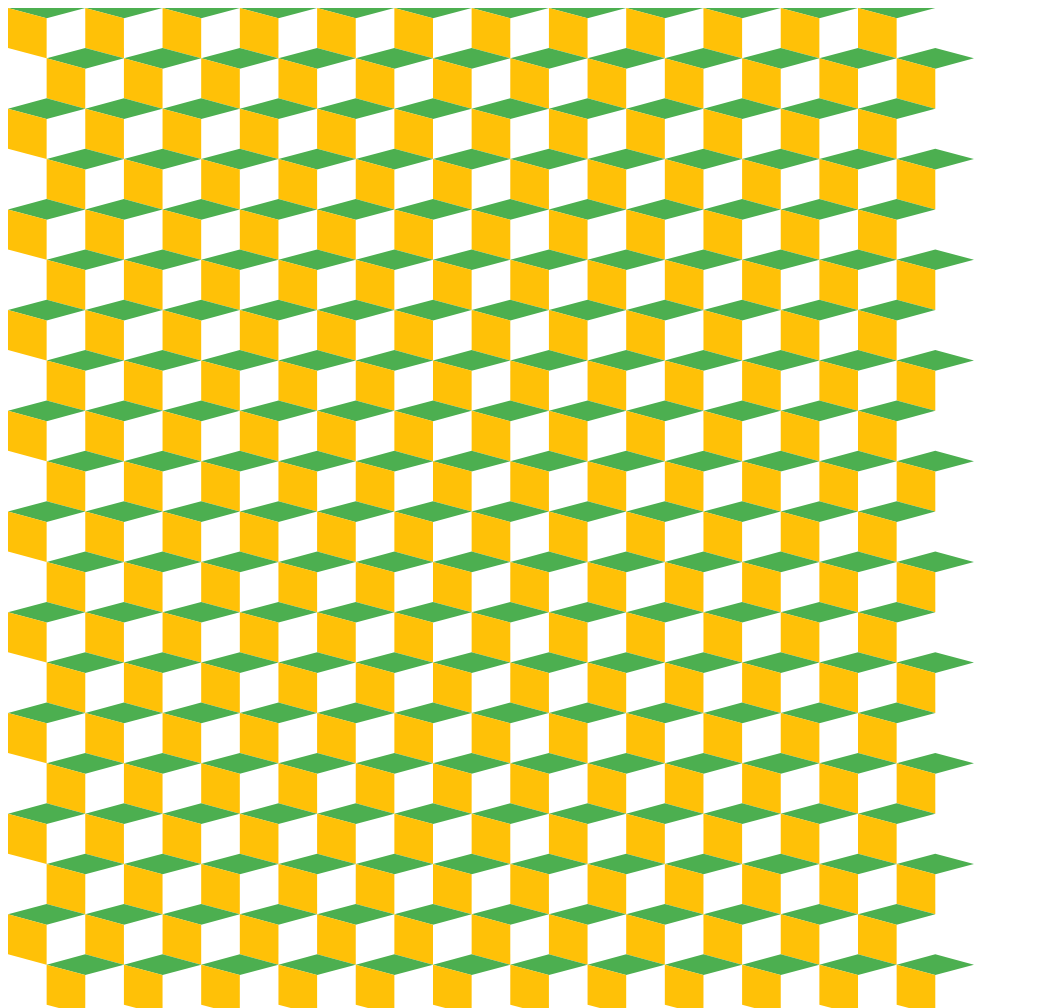
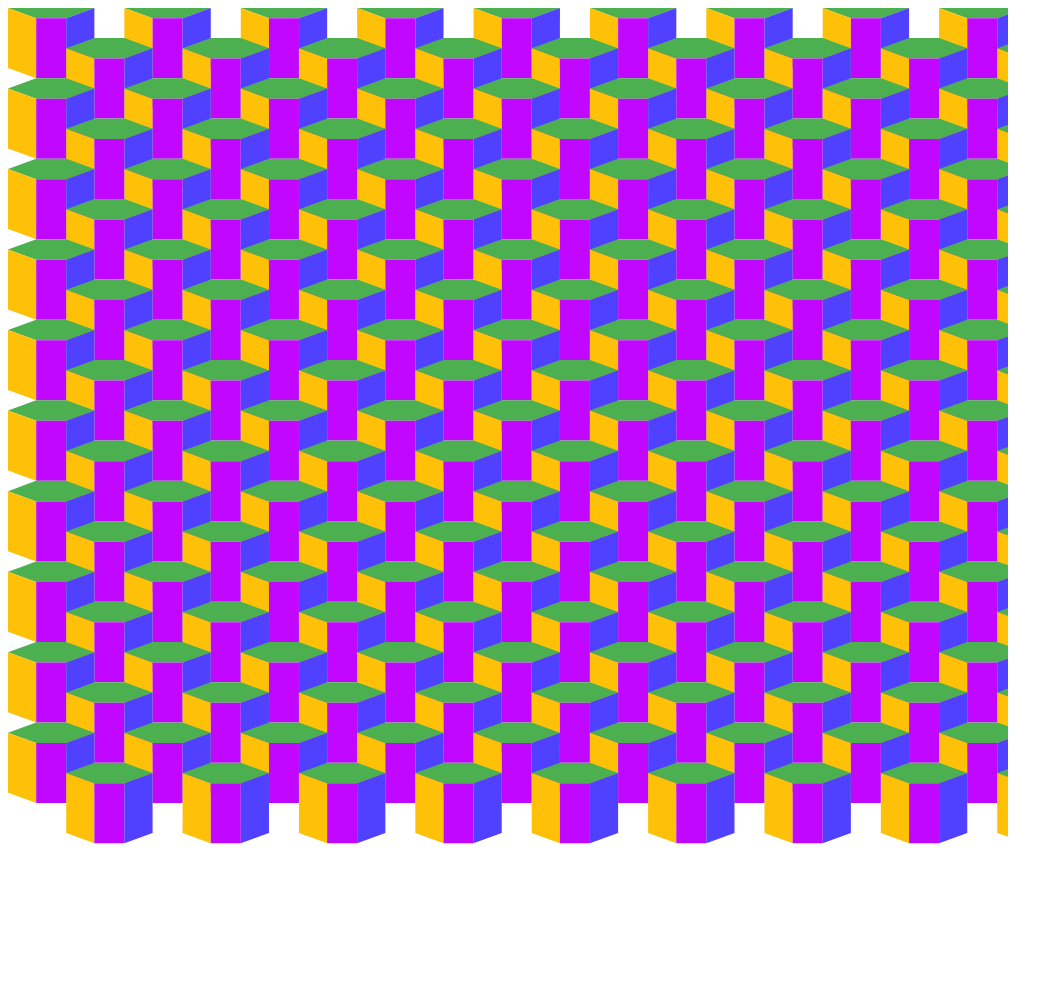
Before and after one commit to gilgame-tencho/fucle, a website: page static/base/hexagon.html in a window 1280 px wide. Shown: the whole page, without its empty margins (0-1063 px from the left). Drawn offline with Linux system fonts and the light colour scheme.

Commit message:
add hexagon

```diff
--- a/static/base/hexagon.html
+++ b/static/base/hexagon.html
@@ -11,12 +11,14 @@ const canvas = document.getElementById('canvas');
 const ctx = canvas.getContext('2d');
 
 // 辺の長さ
-const side = 40;
+const side = 30;
 
 //ひし形プロパティ
 const rhombs = {
-  top_area :  { vertex1 : 30, color: '#4CAF50' },
-  side_area : { vertex1 : 75, color: '#FFC107' },
+  top_area :    { vertex1 : 40, color: '#4CAF50' },
+  side_area :   { vertex1 : 75, color: '#FFC107' },
+  side_center : { color: '#C107FF' },
+  side_right : { color: '#5040FF' },
 };
 
 rhombs.top_area.rad1 = (rhombs.top_area.vertex1/2) * Math.PI / 180;
@@ -24,21 +26,35 @@ rhombs.side_area.rad1 = (rhombs.side_area.vertex1/2) * Math.PI / 180;
 
 // 対角線の長さ
 const base = {
-  harf_width : Math.cos(rhombs.top_area.rad1) * side,
+  harf_width : side / 2 + Math.cos(rhombs.top_area.rad1) * side,
   harf_height : Math.sin(rhombs.top_area.rad1) * side,
 }
 base.width = base.harf_width * 2;
 base.height = base.harf_height * 2;
+base.wid2 = Math.cos(rhombs.top_area.rad1) * side;
+
 
 rhombs.top_area.p1 = [0,0];
-rhombs.top_area.p2 = [base.harf_width,-base.harf_height];
-rhombs.top_area.p3 = [base.width,0];
-rhombs.top_area.p4 = [base.harf_width,base.harf_height];
+rhombs.top_area.p2 = [base.wid2, -base.harf_height];
+rhombs.top_area.p3 = [base.wid2 + side, -base.harf_height];
+rhombs.top_area.p4 = [base.width, 0];
+rhombs.top_area.p5 = [base.wid2 + side, base.harf_height];
+rhombs.top_area.p6 = [base.wid2, base.harf_height];
 
-rhombs.side_area.p1 = [0,0];
-rhombs.side_area.p2 = [base.harf_width,base.harf_height];
-rhombs.side_area.p3 = [base.harf_width,base.harf_height + side];
-rhombs.side_area.p4 = [0,side];
+rhombs.side_area.p1 = [0, 0];
+rhombs.side_area.p2 = [base.wid2, base.harf_height];
+rhombs.side_area.p3 = [base.wid2, base.harf_height + side + side];
+rhombs.side_area.p4 = [0,side + side];
+
+rhombs.side_center.p1 = [base.wid2       , base.harf_height];
+rhombs.side_center.p2 = [base.wid2 + side, base.harf_height];
+rhombs.side_center.p3 = [base.wid2 + side, base.harf_height + side + side];
+rhombs.side_center.p4 = [base.wid2       , base.harf_height + side + side];
+
+rhombs.side_right.p1 = [base.wid2 + side, base.harf_height];
+rhombs.side_right.p2 = [base.width, 0];
+rhombs.side_right.p3 = [base.width, side + side];
+rhombs.side_right.p4 = [base.wid2 + side, base.harf_height + side + side];
 
 // Draw
 function drawRhombus(target, cx, cy) {
@@ -49,6 +65,10 @@ function drawRhombus(target, cx, cy) {
     ctx.lineTo(cx + rh.p2[0], cy + rh.p2[1]);
     ctx.lineTo(cx + rh.p3[0], cy + rh.p3[1]);
     ctx.lineTo(cx + rh.p4[0], cy + rh.p4[1]);
+    if(rh.p5 && rh.p6){
+      ctx.lineTo(cx + rh.p5[0], cy + rh.p5[1]);
+      ctx.lineTo(cx + rh.p6[0], cy + rh.p6[1]);
+    }
     ctx.lineTo(cx + rh.p1[0], cy + rh.p1[1]);
     ctx.closePath();
     ctx.fillStyle = rh.color;
@@ -64,14 +84,16 @@ let gy = sp;
 for (let row = 0; row < rows; row++) {
     for (let col = 0; col < cols; col++) {
       if(row % 2 == 0){
-        gx = sp + (col * base.width);
+        gx = sp + col * (base.width + side);
         gy = row * (side + base.harf_height);
       }else{
-        gx = sp + (col * base.width) + base.harf_width;
+        gx = sp + col * (base.width + side) + base.wid2 + side;
         gy = row * (side + base.harf_height);
       }
       drawRhombus('top_area', gx, gy);
       drawRhombus('side_area', gx, gy);
+      drawRhombus('side_center', gx, gy);
+      drawRhombus('side_right', gx, gy);
     }
 }
 </script>
```
